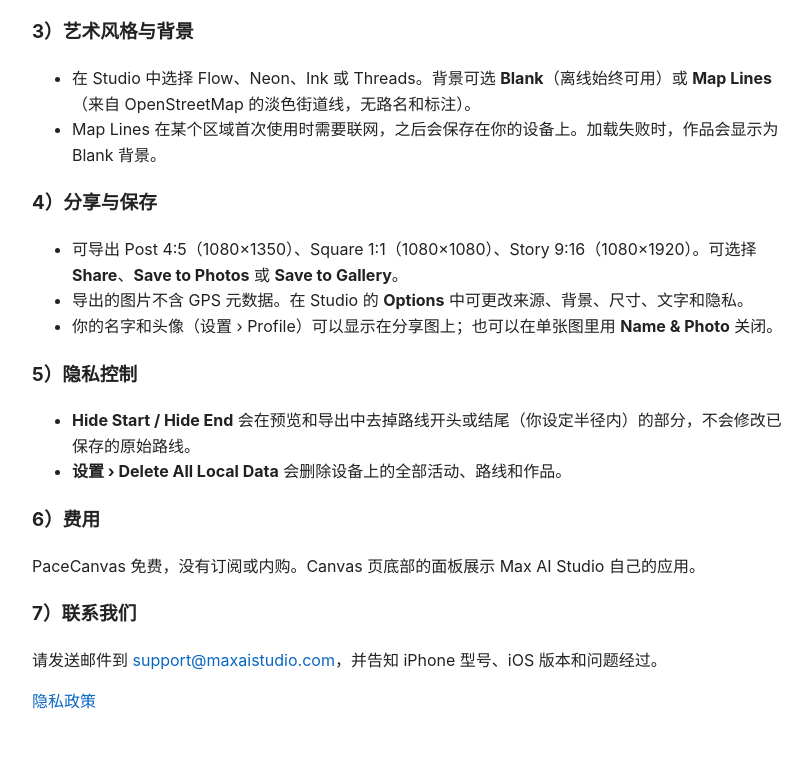
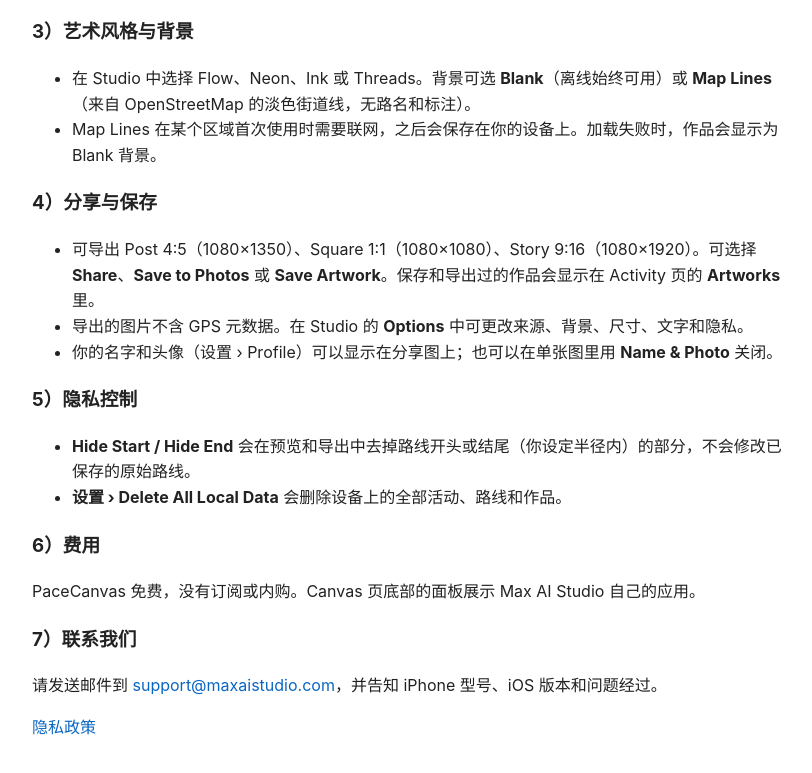
Before and after one commit to MaxAIStudio/apppages, a plain HTML site: page pacecanvas/support-zh.html in a window 1280 px wide. Shown: the part 706-1479 px from the top of the page, without its empty margins (228-1040 px from the left). Drawn offline with Linux system fonts and the light colour scheme.

Commit message:
PaceCanvas support pages: Save Artwork / Artworks on Activity tab
Co-Authored-By: Claude Sonnet 5.5 <noreply@anthropic.com>

```diff
--- a/pacecanvas/support-zh.html
+++ b/pacecanvas/support-zh.html
@@ -38,7 +38,7 @@
     </ul>
     <h3>4）分享与保存</h3>
     <ul>
-      <li>可导出 Post 4:5（1080×1350）、Square 1:1（1080×1080）、Story 9:16（1080×1920）。可选择 <strong>Share</strong>、<strong>Save to Photos</strong> 或 <strong>Save to Gallery</strong>。</li>
+      <li>可导出 Post 4:5（1080×1350）、Square 1:1（1080×1080）、Story 9:16（1080×1920）。可选择 <strong>Share</strong>、<strong>Save to Photos</strong> 或 <strong>Save Artwork</strong>。保存和导出过的作品会显示在 Activity 页的 <strong>Artworks</strong> 里。</li>
       <li>导出的图片不含 GPS 元数据。在 Studio 的 <strong>Options</strong> 中可更改来源、背景、尺寸、文字和隐私。</li>
       <li>你的名字和头像（设置 › Profile）可以显示在分享图上；也可以在单张图里用 <strong>Name &amp; Photo</strong> 关闭。</li>
     </ul>
```
Also changed, not shown: pacecanvas/support.html (+1 -1 lines).
